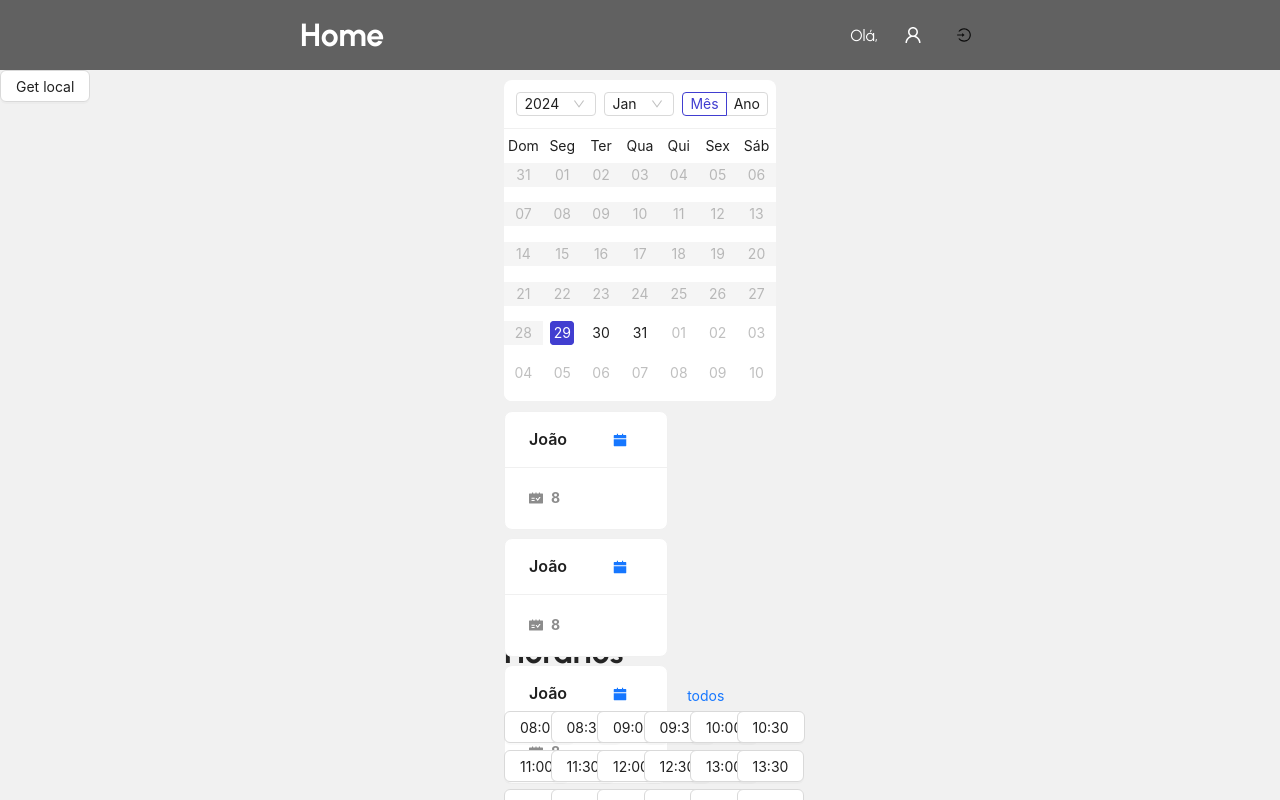
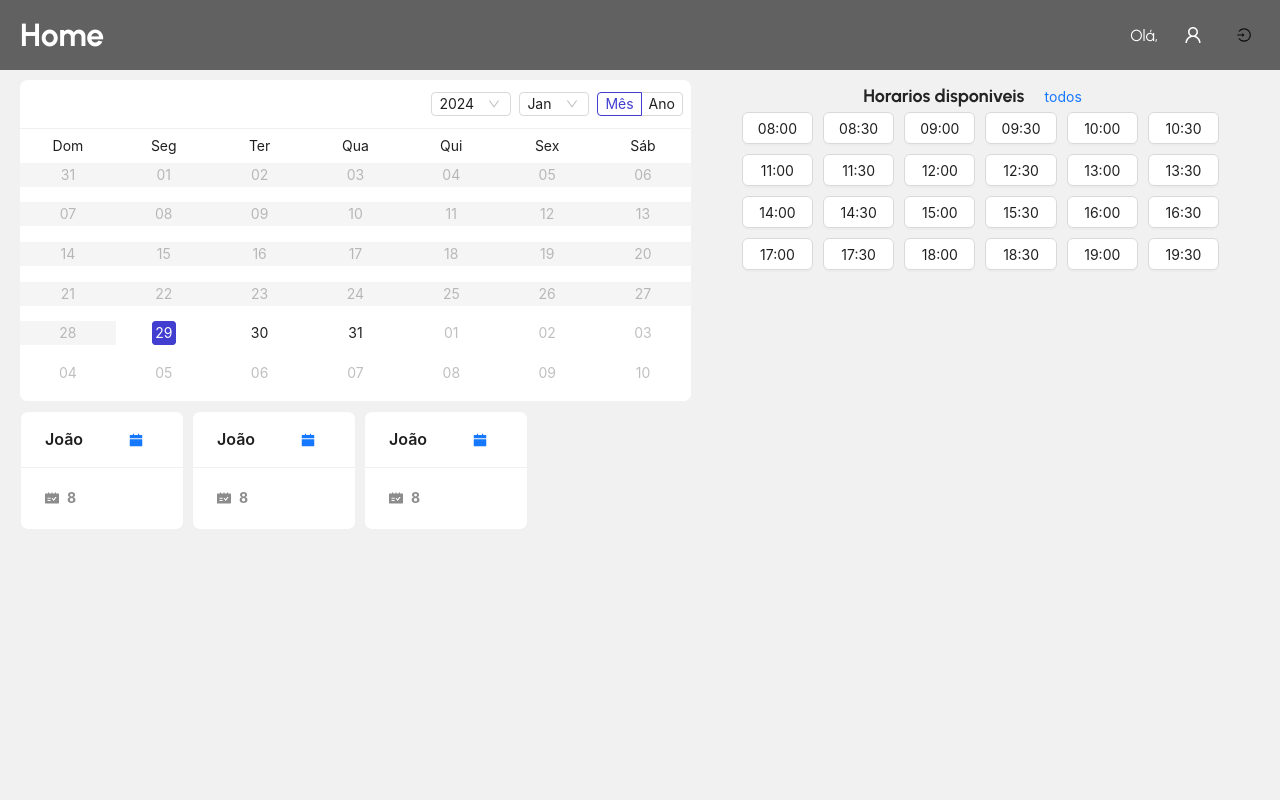
Before and after one commit to pabloSilva94/ma, a React (Vite) app: page /userdashboard in a window 1280 px wide. Built offline with nearby package versions, Linux system fonts and the light colour scheme; sample sign-in values are in the browser's storage.

Commit message:
ajuste dos horarios

```diff
--- /dev/null
+++ b/src/components/Hours/Hours.jsx
@@ -0,0 +1,56 @@
+import { Button } from "antd";
+import React, { useEffect, useState } from "react";
+
+
+function Hours() {
+  const [isMobile, setIsMobile] = useState(false);
+  const [isExtraSmall,setIsExtraSmall] = useState(false)
+
+  useEffect(() => {
+    function handleResize() {
+      setIsMobile(window.innerWidth < 924);
+      setIsExtraSmall(window.innerWidth < 650);
+    }
+    window.addEventListener('resize', handleResize);
+    return () => window.removeEventListener('resize', handleResize);
+  }, []);
+  const gridBtnH = {
+    display: "grid",
+    gridTemplateColumns: "repeat(6, 1fr)",
+    gridGap: "10px",
+    transition: "all 0.5s ease",
+  };
+  const gridBtnHMobile = {
+    display: "grid",
+    gridTemplateColumns: "repeat(4, 1fr)",
+    gridGap: "10px",
+    transition: "all 0.5s ease",
+  };
+  const gridBtnHExtraSmall = {
+    display: "grid",
+    gridTemplateColumns: "repeat(3, 1fr)",
+    gridGap: "10px",
+    transition: "all 0.5s ease",
+  };
+  const generateButtons = () => {
+    const buttons = [];
+    const times = [
+      "08:00", "08:30", "09:00", "09:30", "10:00", "10:30", "11:00", "11:30",
+      "12:00", "12:30", "13:00", "13:30", "14:00", "14:30", "15:00", "15:30",
+      "16:00", "16:30", "17:00", "17:30", "18:00", "18:30", "19:00", "19:30"
+    ];
+
+    times.forEach(time => {
+      buttons.push(<Button key={time}>{time}</Button>);
+    });
+
+    return buttons;
+  };
+  return (
+    <div style={isExtraSmall ? gridBtnHExtraSmall : (isMobile ? gridBtnHMobile : gridBtnH)}>
+      {generateButtons()}
+    </div>
+  );
+}
+
+export default Hours;
--- a/src/pages/login/index.jsx
+++ b/src/pages/login/index.jsx
@@ -77,7 +77,7 @@ function Login() {
 
         if (userApi.success === true) {
           setIsLoading(false);
-          // setUsetLocalStorage(userApi);
+          setUsetLocalStorage(userApi);
           return navigate("/userdashboard", { replace: true });
         }
         console.log("log usuario", userApi.data);
--- a/src/pages/user/DashboardUser.css
+++ b/src/pages/user/DashboardUser.css
@@ -34,14 +34,16 @@
   display: flex;
   align-items: center;
   flex-direction: column;
-  width: 40%;
+  width: 50%;
   height: auto;
+}
+.minfos > h1 {
+  font-size: min(18px, 3vw);
 }
 .mCalendar {
   display: flex;
   flex-direction: column;
-  width: 40%;
-  height: 60%;
+  width: 60%;
   gap: 10px;
 }
 
@@ -54,8 +56,10 @@
 }
 
 @media screen and (max-width: 1660px) {
+  .hUser{
+    padding: 10px 20px;
+  }
   .main {
-    flex-direction: column;
-    align-items: center;
+    padding: 10px 20px;
   }
 }
--- a/src/pages/user/DashboardUser.jsx
+++ b/src/pages/user/DashboardUser.jsx
@@ -17,11 +17,12 @@ import {
   ScheduleFilled,
   UserOutlined,
 } from "@ant-design/icons";
+import Hours from "../../components/Hours/Hours";
 const { Meta } = Card;
 function DashboardUser() {
   const { userOwner, setUserOwner } = useContext(AuthContext);
   const navigate = useNavigate();
-  const [user, setUser] = useState([])
+  const [user, setUser] = useState([]);
   const lojaId = userOwner.id_loja;
   const countProvider = userOwner.lojaDataApi.providers;
   const countUsers = userOwner.lojaDataApi.users;
@@ -57,7 +58,7 @@ function DashboardUser() {
     const userDataLocal = getUserLocalStorage();
     const data = JSON.parse(userDataLocal);
     setUser(data);
-  }, [navigate])
+  }, [navigate]);
   return (
     <div className="containerDashboard">
       <div className="mainDashboard">
@@ -67,128 +68,89 @@ function DashboardUser() {
           </div>
           <div className="hNameAvatar">
             <p>Olá, {user?.data?.user?.name}</p>
-            <Avatar size={50} src={user?.data?.user?.avatar ? user?.data?.user?.avatar : <UserOutlined />} />
+            <Avatar
+              size={50}
+              src={
+                user?.data?.user?.avatar ? (
+                  user?.data?.user?.avatar
+                ) : (
+                  <UserOutlined />
+                )
+              }
+            />
             <Button type="text" icon={<LoginOutlined />} />
           </div>
         </div>
         <div className="main">
-
-
           <div className="mCalendar">
             <Calendar fullscreen={false} disabledDate={disabledDate} />
-            <Space wrap >
+            <Space wrap>
               <Card
                 className="mCCard"
                 title="João"
                 style={{ width: 164 }}
-                extra={<Button type="link"><CalendarFilled /></Button>}
+                extra={
+                  <Button type="link">
+                    <CalendarFilled />
+                  </Button>
+                }
               >
                 <Meta
-                  description={<Space><ScheduleFilled /><h4>8</h4></Space>}
+                  description={
+                    <Space>
+                      <ScheduleFilled />
+                      <h4>8</h4>
+                    </Space>
+                  }
                 />
               </Card>
               <Card
                 className="mCCard"
                 title="João"
                 style={{ width: 164 }}
-                extra={<Button type="link"><CalendarFilled /></Button>}
+                extra={
+                  <Button type="link">
+                    <CalendarFilled />
+                  </Button>
+                }
               >
                 <Meta
-                  description={<Space><ScheduleFilled /><h4>8</h4></Space>}
+                  description={
+                    <Space>
+                      <ScheduleFilled />
+                      <h4>8</h4>
+                    </Space>
+                  }
                 />
               </Card>
               <Card
                 className="mCCard"
                 title="João"
                 style={{ width: 164 }}
-                extra={<Button type="link"><CalendarFilled /></Button>}
+                extra={
+                  <Button type="link">
+                    <CalendarFilled />
+                  </Button>
+                }
               >
                 <Meta
-                  description={<Space><ScheduleFilled /><h4>8</h4></Space>}
+                  description={
+                    <Space>
+                      <ScheduleFilled />
+                      <h4>8</h4>
+                    </Space>
+                  }
                 />
               </Card>
-
             </Space>
           </div>
           <div className="minfos">
-            <h1>Horarios disponiveis <Button type="link">todos</Button></h1>
-            <Row gutter={[7, 7]}>
-              <Col span={4}>
-                <Button>08:00</Button>
-              </Col>
-              <Col span={4}>
-                <Button>08:30</Button>
-              </Col>
-              <Col span={4}>
-                <Button>09:00</Button>
-              </Col>
-              <Col span={4}>
-                <Button>09:30</Button>
-              </Col>
-              <Col span={4}>
-                <Button>10:00</Button>
-              </Col>
-              <Col span={4}>
-                <Button>10:30</Button>
-              </Col>
-              <Col span={4}>
-                <Button>11:00</Button>
-              </Col>
-              <Col span={4}>
-                <Button>11:30</Button>
-              </Col>
-              <Col span={4}>
-                <Button>12:00</Button>
-              </Col>
-              <Col span={4}>
-                <Button>12:30</Button>
-              </Col>
-              <Col span={4}>
-                <Button>13:00</Button>
-              </Col>
-              <Col span={4}>
-                <Button>13:30</Button>
-              </Col>
-              <Col span={4}>
-                <Button>14:00</Button>
-              </Col>
-              <Col span={4}>
-                <Button>14:30</Button>
-              </Col>
-              <Col span={4}>
-                <Button>15:00</Button>
-              </Col>
-              <Col span={4}>
-                <Button>15:30</Button>
-              </Col>
-              <Col span={4}>
-                <Button>16:00</Button>
-              </Col>
-              <Col span={4}>
-                <Button>16:30</Button>
-              </Col>
-              <Col span={4}>
-                <Button>17:00</Button>
-              </Col>
-              <Col span={4}>
-                <Button>17:30</Button>
-              </Col>
-              <Col span={4}>
-                <Button>18:00</Button>
-              </Col>
-              <Col span={4}>
-                <Button>18:30</Button>
-              </Col>
-              <Col span={4}>
-                <Button>19:00</Button>
-              </Col>
-              <Col span={4}>
-                <Button>19:30</Button>
-              </Col>
-            </Row>
+            <h1>
+              Horarios disponiveis <Button type="link">todos</Button>
+            </h1>
+            <Hours/>
           </div>
         </div>
-        <Button onClick={handleGetLocal}>Get local</Button>
       </div>
     </div>
   );
```
